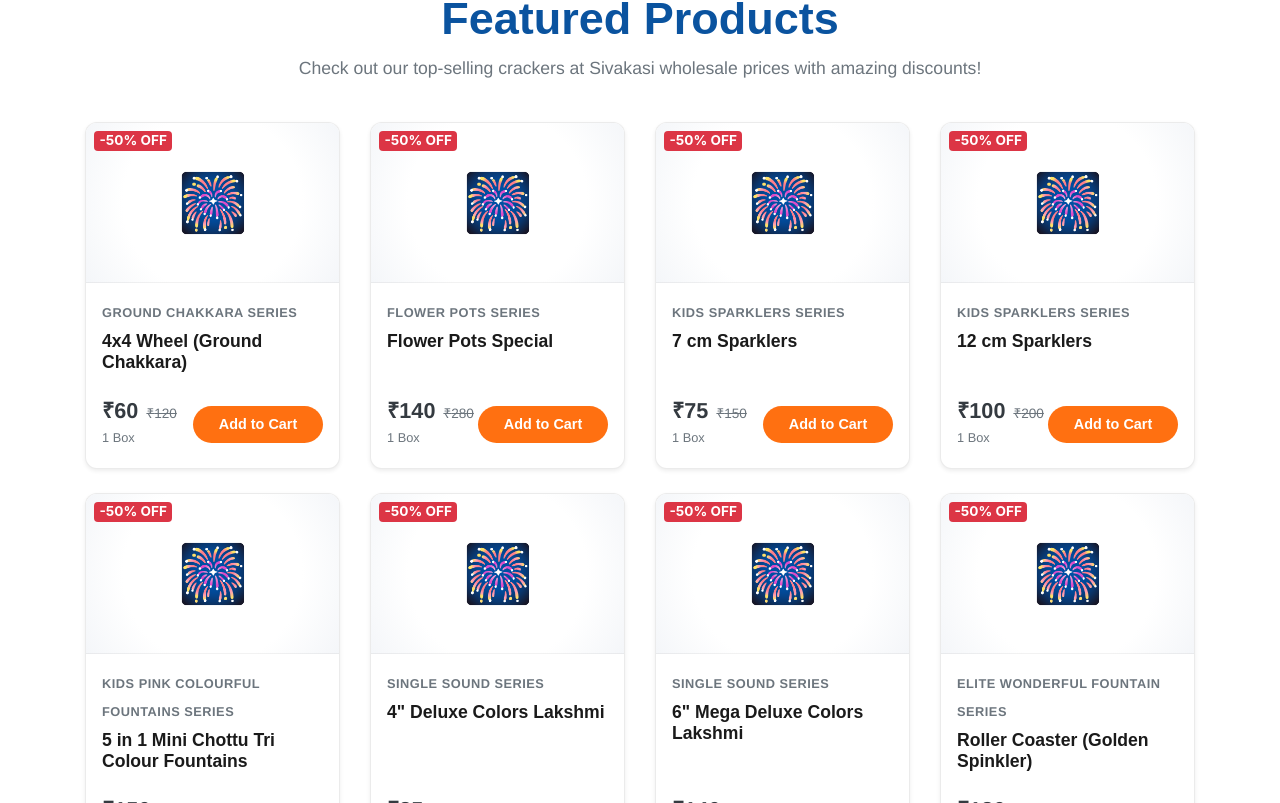
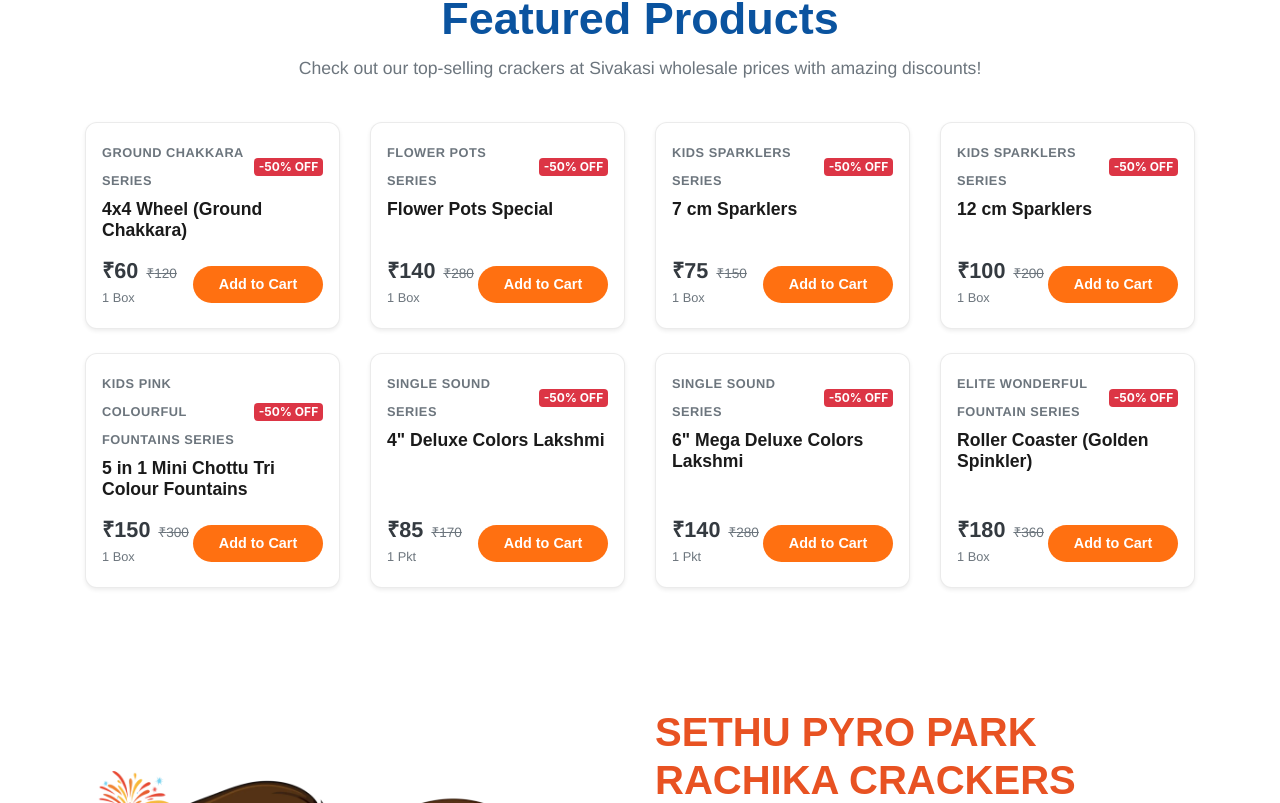
Before and after one commit to Rajeshmk09/rachika-crackers, a React (Vite) app: page / in a window 1280 px wide. Shown: the part 897-1700 px from the top of the page. Built offline with nearby package versions, Linux system fonts and the light colour scheme.

Commit message:
style: remove product image box and stack category/name directly above price and buttons

```diff
--- a/src/components/ProductCard.jsx
+++ b/src/components/ProductCard.jsx
@@ -14,23 +14,21 @@
 
   return (
     <div className="card product-card-premium h-100 shadow-sm border-0">
-      <div className="position-relative">
-        <span className="badge badge-danger position-absolute m-2" style={{ top: 0, left: 0, zIndex: 10, fontSize: '0.85rem' }}>
-          -{discount}% OFF
-        </span>
-        <div className="product-img-wrap-premium text-center p-4 bg-light" style={{ minHeight: '160px', display: 'flex', alignItems: 'center', justifyContent: 'center' }}>
-          <span style={{ fontSize: '3.5rem' }}>🎆</span>
+      <div className="card-body d-flex flex-column p-3">
+        <div className="d-flex align-items-center justify-content-between mb-1">
+          <span className="text-muted small josefin font-weight-bold" style={{ textTransform: 'uppercase', letterSpacing: '0.5px' }}>
+            {product.category}
+          </span>
+          <span className="badge badge-danger" style={{ fontSize: '0.75rem' }}>
+            -{discount}% OFF
+          </span>
         </div>
-      </div>
-      <div className="card-body d-flex flex-column p-3">
-        <span className="text-muted small mb-1 josefin font-weight-bold" style={{ textTransform: 'uppercase', letterSpacing: '0.5px' }}>
-          {product.category}
-        </span>
-        <h5 className="card-title acme mb-2" style={{ fontSize: '1.1rem', color: '#1a1a1a' }}>
+        <h5 className="card-title acme mb-3" style={{ fontSize: '1.1rem', color: '#1a1a1a' }}>
           {product.name}
         </h5>
+
         <div className="mt-auto">
-          <div className="d-flex align-items-center justify-content-between mt-3">
+          <div className="d-flex align-items-center justify-content-between">
             <div>
               <div className="d-flex align-items-baseline">
                 <span className="font-weight-bold text-dark josefin" style={{ fontSize: '1.35rem' }}>
```
